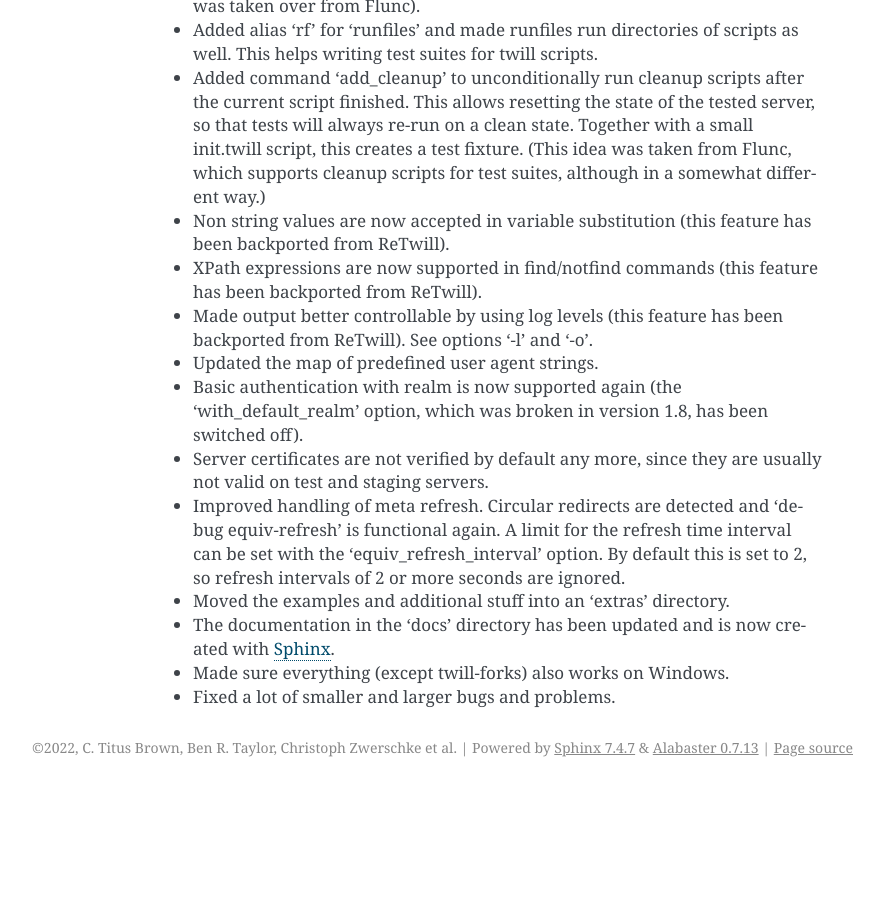
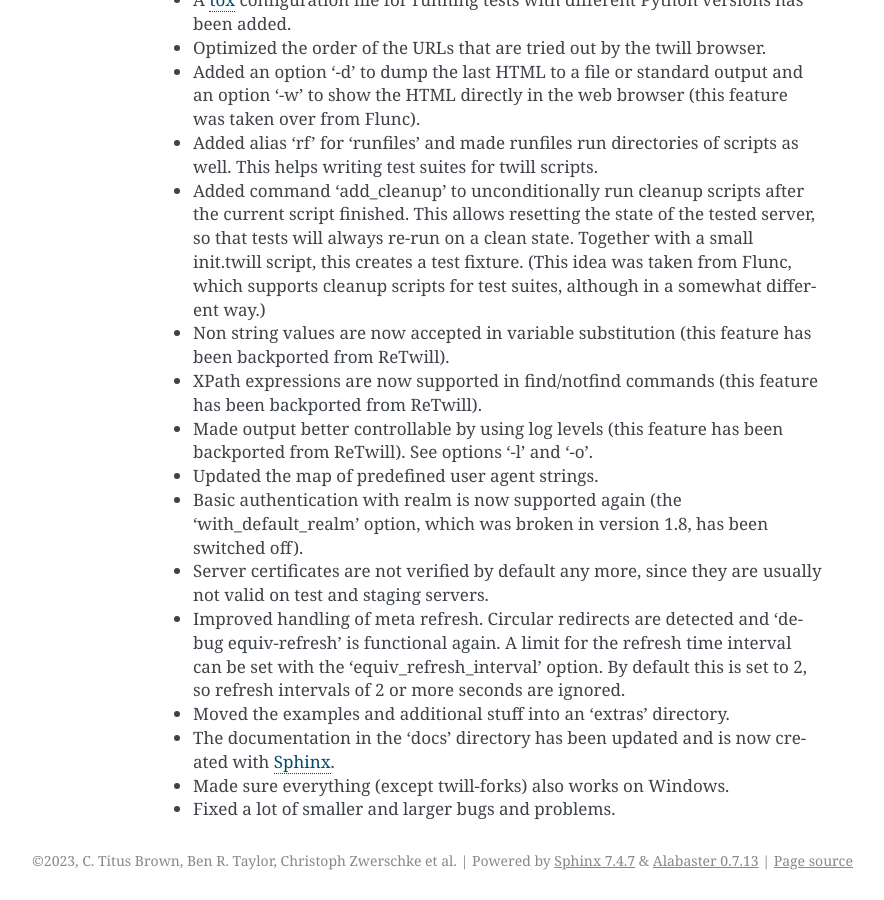
Before and after one commit to ctb/twill-legacy, a Sphinx documentation site: the page built from docs/changelog.rst, in a window 1280 px wide and 900 px high, scrolled down 2210 px. Shown: the whole window, without its empty margins (257-1141 px from the left). Built offline with Sphinx 7.4.7, drawn with Linux system fonts in a browser that asks for light colours; before the commit the page ends 2997 px from its top, so only the background shows below that; some of the changed text lies outside the part shown.

Commit message:
Update year of copyright

```diff
--- a/docs/changelog.rst
+++ b/docs/changelog.rst
@@ -3,6 +3,10 @@
 =========
 ChangeLog
 =========
+
+3.2 (released ...)
+------------------
+...
 
 3.1 (released 2022-10-30)
 -------------------------
--- a/docs/conf.py
+++ b/docs/conf.py
@@ -19,11 +19,12 @@ https://www.sphinx-doc.org/en/master/usage/configuration.html
 # -- Project information -----------------------------------------------------
 
 project = 'twill'
-copyright = '2022, C. Titus Brown, Ben R. Taylor, Christoph Zwerschke et al'
+copyright = '2023, C. Titus Brown, Ben R. Taylor, Christoph Zwerschke et al'
 author = 'C. Titus Brown, Ben R. Taylor, Christoph Zwerschke et al'
 
 # The full version, including alpha/beta/rc tags
-version = release = '3.1'
+from twill import __version__
+version = release = __version__
 
 
 # -- General configuration ---------------------------------------------------
--- a/docs/developer.rst
+++ b/docs/developer.rst
@@ -30,8 +30,8 @@ In plain English: C. Titus Brown owns the original code, but you're
 welcome to use it, update it, subsume it into other projects, and
 distribute it freely. However, you must retain copyright attribution.
 
-Newer versions 1.x, 2.x and 3.x are also Copyright (C) 2007-2022
-Ben R. Taylor , Adam V. Brandizzi, Christoph Zwerschke et al.
+Newer versions 1.x, 2.x and 3.x are also Copyright (C) 2007-2023
+Ben R. Taylor, Adam V. Brandizzi, Christoph Zwerschke et al.
 
 The newer versions are released under the same `MIT license`_.
 
--- a/src/twill/__init__.py
+++ b/src/twill/__init__.py
@@ -3,7 +3,7 @@
 # twill is an extensible scriptlet language for testing Web apps,
 # available at https://github.com/twill-tools/twill.
 #
-# Copyright (c) 2005-2022
+# Copyright (c) 2005-2023
 # by C. Titus Brown, Ben R. Taylor, Christoph Zwerschke et al.
 #
 # This program and all associated source code files are released under the
```
Also changed, not shown: README.md (+1 -1 lines), LICENSE.txt.
